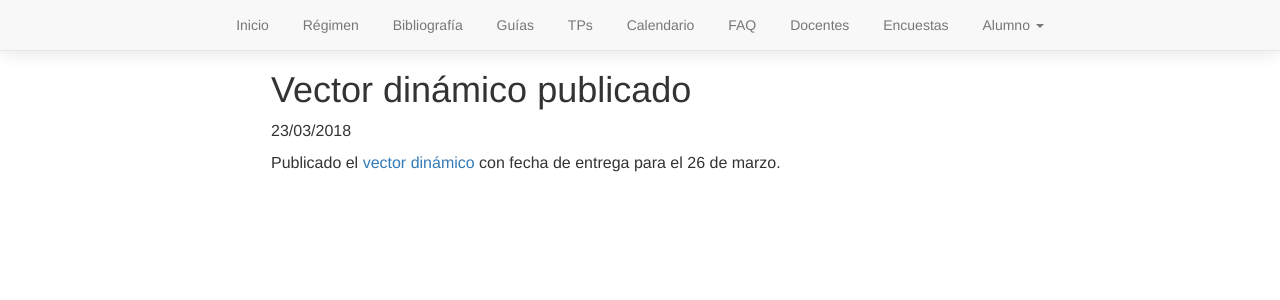
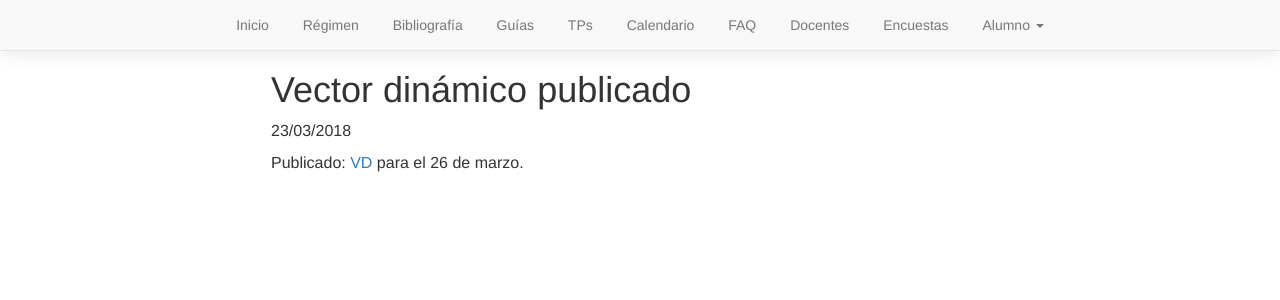
Before and after one commit to algoritmos-rw/algoritmos, a Jekyll site: the page built from _posts/2018-03-23-publicacion-vd.md, in a window 1280 px wide. Shown: the top 300 px of the page. Built offline with Jekyll 4.4.1, drawn with Linux system fonts in a browser that asks for light colours.

Commit message:
Actualizacion 1c2018

```diff
--- a/_posts/2018-03-23-publicacion-vd.md
+++ b/_posts/2018-03-23-publicacion-vd.md
@@ -3,13 +3,10 @@ layout: post
 title: "Vector dinámico publicado"
 date: 2018-03-23 18:00:00 -0300
 
-es_TP: True
-nombre_TP: VD
-fecha_entrega: 26 de marzo
-fin_cuatrimestre: 2018-08-01
-zip: vd.zip
-link_zip: https://drive.google.com/open?id=1t6Uj8rUQUEZk7E5OpzxoKtlyFi5HGDxC
-link_enunciado: /tps/vd
+trabajo: 'VD'
 ---
 
-Publicado el [vector dinámico]({{ 'tps/vd' | relative_url }}) con fecha de entrega para el 26 de marzo.
+{% for tp in site.data.trabajos.trabajos %}
+{% if tp.id == page.trabajo %}{% assign TP = tp%}{% endif %}
+{% endfor %}
+Publicado: [{{TP.id}}]({{TP.enunciado_link | relative_url }}) para el {{TP.entrega}}.
```
Also changed, not shown: _posts/2018-03-17-publicacion-tp0.md (+5 -8 lines), _posts/2018-03-27-publicacion-pila.md (+5 -8 lines), _posts/2018-04-07-publicacion-cola.md (+5 -8 lines).
